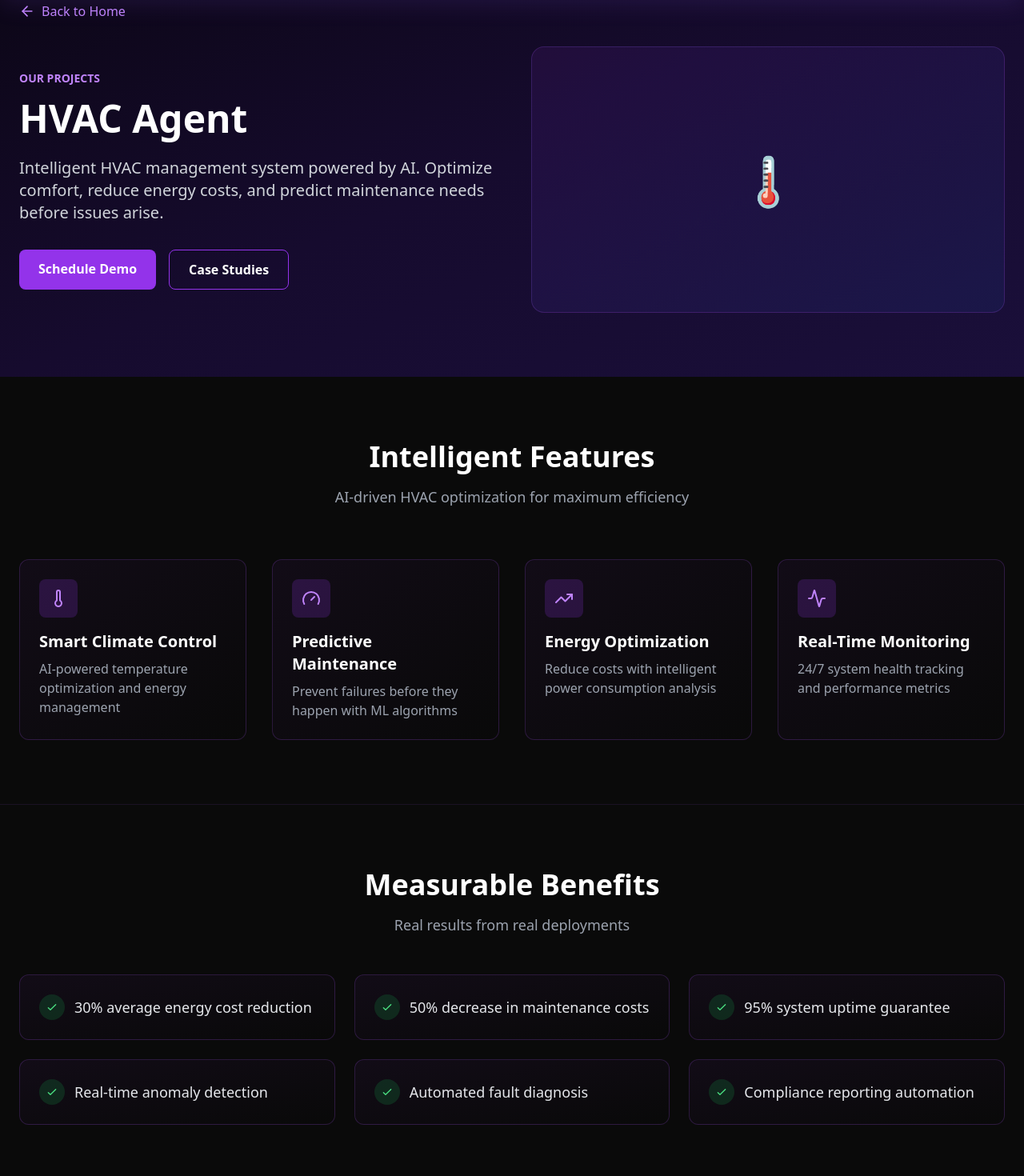
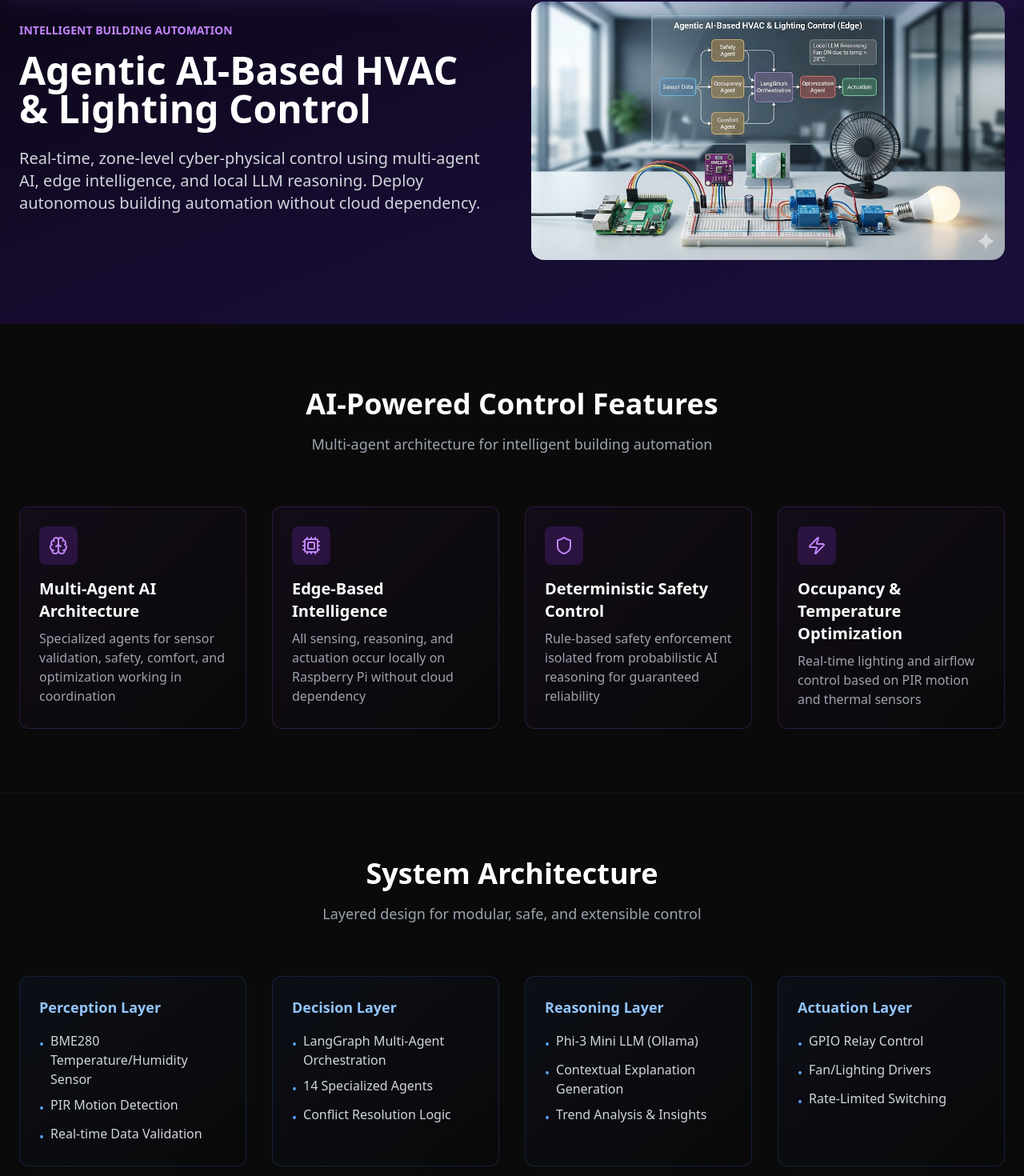
Before and after one commit to KaryampudiMadhav/YuganthaAI, a React (Vite) app in the folder frontend/: page /projects/hvac-agent in a window 1280 px wide. Shown: the part 78-1548 px from the top of the page at 80% size. Built offline with nearby package versions, Linux system fonts and the light colour scheme.

Commit message:
video and pic added

```diff
--- a/frontend/src/pages/projects/AIAgentAvatarPage.jsx
+++ b/frontend/src/pages/projects/AIAgentAvatarPage.jsx
@@ -4,23 +4,23 @@ import { ArrowLeft, Brain, MessageSquare, Zap, Shield } from "lucide-react";
 export default function AIAgentAvatarPage() {
 	const features = [
 		{
-			title: "Natural Conversations",
-			description: "Human-like interactions powered by advanced AI models",
+			title: "Adaptive Learning",
+			description: "Adjusts to each student's pace and confidence level",
 			icon: MessageSquare
 		},
 		{
-			title: "Context Awareness",
-			description: "Understands and remembers conversation context",
+			title: "Emotion-Aware Guidance",
+			description: "Reads student emotions and responds with patient explanations",
 			icon: Brain
 		},
 		{
-			title: "Lightning Fast",
-			description: "Real-time responses with minimal latency",
+			title: "Interactive Media",
+			description: "Uses voice, visuals, and gestures for deeper understanding",
 			icon: Zap
 		},
 		{
-			title: "Secure & Private",
-			description: "Enterprise-grade security and data privacy",
+			title: "Multilingual Support",
+			description: "Supports English and 13 Indian languages for inclusive learning",
 			icon: Shield
 		}
 	];
@@ -28,12 +28,12 @@ export default function AIAgentAvatarPage() {
 	const techStack = ["Python", "TensorFlow", "OpenAI API", "WebRTC", "React", "FastAPI"];
 
 	const useCases = [
-		"Customer Support Automation",
-		"Virtual Personal Assistants",
-		"Educational Tutoring",
-		"Healthcare Consultation",
-		"Sales & Marketing",
-		"HR & Recruitment"
+		"Step-by-step concept guidance",
+		"Textbook-aligned explanations",
+		"Learning in native languages",
+		"Confidence-building mentoring",
+		"Emotion-aware tutoring",
+		"Interactive, engaging lessons"
 	];
 
 	return (
@@ -41,13 +41,7 @@ export default function AIAgentAvatarPage() {
 			{/* Hero Section */}
 			<div className="relative bg-gradient-to-br from-[#0B0614] via-[#160B2E] to-[#1a0f3a] py-20">
 				<div className="max-w-7xl mx-auto px-4 md:px-6">
-					<Link
-						to="/"
-						className="inline-flex items-center gap-2 text-purple-400 hover:text-purple-300 mb-8 transition-colors"
-					>
-						<ArrowLeft size={20} />
-						<span>Back to Home</span>
-					</Link>
+
 
 					<div className="grid md:grid-cols-2 gap-12 items-center">
 						<div>
@@ -56,28 +50,24 @@ export default function AIAgentAvatarPage() {
 								AI Agent Avatar
 							</h1>
 							<p className="text-xl text-gray-300 mb-8">
-								Next-generation conversational AI with lifelike avatars. Transform customer
-								interactions with intelligent, empathetic virtual agents.
+								Our AI Learning Mentor adapts to each student’s pace and confidence, explains
+								concepts patiently, and teaches through interactive media, voice, and emotion-aware guidance.
 							</p>
-							<div className="flex flex-wrap gap-4">
-								<a
-									href="#"
-									className="px-6 py-3 bg-purple-600 hover:bg-purple-700 rounded-lg font-semibold transition-colors"
-								>
-									Try Demo
-								</a>
-								<a
-									href="#"
-									className="px-6 py-3 border border-purple-600 hover:bg-purple-600/10 rounded-lg font-semibold transition-colors"
-								>
-									View Documentation
-								</a>
-							</div>
+							<Link
+								to="/contact"
+								className="inline-block px-8 py-3 bg-purple-600 hover:bg-purple-700 rounded-lg font-semibold transition-colors"
+							>
+								Learn More
+							</Link>
 						</div>
 
 						<div className="relative">
-							<div className="aspect-video bg-gradient-to-br from-purple-900/20 to-blue-900/20 rounded-2xl border border-purple-500/20 flex items-center justify-center">
-								<div className="text-purple-400 text-6xl">🤖</div>
+						<div className="aspect-video bg-gradient-to-br from-purple-900/20 to-blue-900/20 rounded-2xl border border-purple-500/20 overflow-hidden">
+							<img
+								src="/chatbotagent.png"
+								alt="AI Agent Avatar"
+								className="w-full h-full object-contain bg-[#0a0a0a]"
+							/>
 							</div>
 						</div>
 					</div>
@@ -87,8 +77,8 @@ export default function AIAgentAvatarPage() {
 			{/* Features Section */}
 			<div className="max-w-7xl mx-auto px-4 md:px-6 py-20">
 				<div className="text-center mb-16">
-					<h2 className="text-3xl md:text-4xl font-bold mb-4">Powerful Features</h2>
-					<p className="text-gray-400 text-lg">AI-powered capabilities that set us apart</p>
+					<h2 className="text-3xl md:text-4xl font-bold mb-4">What Makes Our AI Mentor Different</h2>
+					<p className="text-gray-400 text-lg">Focused, personal, and inclusive learning for every student</p>
 				</div>
 
 				<div className="grid md:grid-cols-2 lg:grid-cols-4 gap-8">
@@ -107,11 +97,44 @@ export default function AIAgentAvatarPage() {
 				</div>
 			</div>
 
+			{/* Why Choose Section */}
+			<div className="max-w-7xl mx-auto px-4 md:px-6 py-20 bg-gradient-to-b from-transparent via-purple-900/5 to-transparent">
+				<div className="text-center mb-16">
+					<h2 className="text-3xl md:text-4xl font-bold mb-4">Accurate, Document-Based Guidance</h2>
+					<p className="text-gray-400 text-lg">Learning directly from textbooks and uploaded PDFs</p>
+				</div>
+				<div className="grid md:grid-cols-2 gap-12 items-center">
+					<div className="space-y-6">
+						<div className="p-6 bg-gradient-to-br from-blue-900/20 to-transparent border border-blue-500/20 rounded-xl">
+							<h3 className="text-xl font-semibold mb-2 text-blue-300">Syllabus-Focused Learning</h3>
+							<p className="text-gray-300">Explains concepts directly from textbooks, ensuring confusion-free learning aligned with your school curriculum.</p>
+						</div>
+						<div className="p-6 bg-gradient-to-br from-green-900/20 to-transparent border border-green-500/20 rounded-xl">
+							<h3 className="text-xl font-semibold mb-2 text-green-300">Emotion-Aware Intelligence</h3>
+							<p className="text-gray-300">Understands student emotions using realistic facial expressions, lip-sync, and gestures to explain in an engaging, human-like way.</p>
+						</div>
+						<div className="p-6 bg-gradient-to-br from-cyan-900/20 to-transparent border border-cyan-500/20 rounded-xl">
+							<h3 className="text-xl font-semibold mb-2 text-cyan-300">Multilingual Learning (14 Languages)</h3>
+							<p className="text-gray-300">Supports English and 13 Indian languages, allowing students to learn comfortably in their mother tongue without barriers.</p>
+						</div>
+					</div>
+					<div className="relative">
+						<div className="aspect-square bg-gradient-to-br from-purple-900/20 to-blue-900/20 rounded-2xl border border-purple-500/20 flex items-center justify-center">
+							<div className="text-center">
+								<div className="text-6xl mb-4">📚</div>
+								<p className="text-purple-300 font-semibold">AI-Powered Learning</p>
+								<p className="text-gray-400 text-sm mt-2">Personalized Mentoring</p>
+							</div>
+						</div>
+					</div>
+				</div>
+			</div>
+
 			{/* Use Cases Section */}
 			<div className="max-w-7xl mx-auto px-4 md:px-6 py-20 border-t border-purple-500/10">
 				<div className="text-center mb-12">
-					<h2 className="text-3xl md:text-4xl font-bold mb-4">Use Cases</h2>
-					<p className="text-gray-400 text-lg">Versatile applications across industries</p>
+					<h2 className="text-3xl md:text-4xl font-bold mb-4">True Mentor Experience</h2>
+					<p className="text-gray-400 text-lg">Guides students step by step with empathy and clarity</p>
 				</div>
 
 				<div className="grid md:grid-cols-2 lg:grid-cols-3 gap-6">
@@ -130,7 +153,7 @@ export default function AIAgentAvatarPage() {
 			<div className="max-w-7xl mx-auto px-4 md:px-6 py-20 border-t border-purple-500/10">
 				<div className="text-center mb-12">
 					<h2 className="text-3xl md:text-4xl font-bold mb-4">Technology Stack</h2>
-					<p className="text-gray-400 text-lg">Cutting-edge AI and ML technologies</p>
+					<p className="text-gray-400 text-lg">Built for real-time, multilingual, emotion-aware learning</p>
 				</div>
 
 				<div className="flex flex-wrap justify-center gap-4">
@@ -149,10 +172,10 @@ export default function AIAgentAvatarPage() {
 			<div className="max-w-7xl mx-auto px-4 md:px-6 py-20">
 				<div className="bg-gradient-to-br from-purple-900/20 to-blue-900/20 rounded-2xl border border-purple-500/20 p-12 text-center">
 					<h2 className="text-3xl md:text-4xl font-bold mb-4">
-						Ready to Deploy AI Avatars?
+						Ready to Transform Learning?
 					</h2>
 					<p className="text-gray-300 text-lg mb-8 max-w-2xl mx-auto">
-						Contact us to integrate intelligent conversational agents into your platform.
+						Give every student a personal AI mentor with emotion-aware, multilingual guidance.
 					</p>
 					<Link
 						to="/contact"
--- a/frontend/src/pages/projects/AILearningPlatformPage.jsx
+++ b/frontend/src/pages/projects/AILearningPlatformPage.jsx
@@ -44,13 +44,6 @@ export default function AILearningPlatformPage() {
 			{/* Hero Section */}
 			<div className="relative bg-gradient-to-br from-[#0B0614] via-[#160B2E] to-[#1a0f3a] py-20">
 				<div className="max-w-7xl mx-auto px-4 md:px-6">
-					<Link
-						to="/"
-						className="inline-flex items-center gap-2 text-purple-400 hover:text-purple-300 mb-8 transition-colors"
-					>
-						<ArrowLeft size={20} />
-						<span>Back to Home</span>
-					</Link>
 
 					<div className="grid md:grid-cols-2 gap-12 items-center">
 						<div>
@@ -83,22 +76,13 @@ export default function AILearningPlatformPage() {
 						</div>
 
 						<div className="relative">
-							<div className="aspect-video bg-gradient-to-br from-purple-900/20 to-blue-900/20 rounded-2xl border border-purple-500/20 overflow-hidden cursor-pointer group relative"
-								onClick={() => setShowVideo(true)}
-							>
-								<img
-									src="/learnings.png"
-									alt="AI Learning Platform Interface"
+							<div className="aspect-video bg-black rounded-2xl border border-purple-500/20 overflow-hidden">
+								<video
 									className="w-full h-full object-cover"
+									src="/AILEarningVideo.mp4"
+									controls
+									title="AI Learning Platform Preview"
 								/>
-								<div className="absolute inset-0 bg-black/40 group-hover:bg-black/60 transition-all flex items-center justify-center">
-									<div className="text-center">
-										<div className="w-20 h-20 bg-purple-600/30 rounded-full flex items-center justify-center mx-auto mb-4 group-hover:bg-purple-600/50 transition-all">
-											<Play className="text-purple-400 ml-1" size={32} />
-										</div>
-										<p className="text-purple-300">Click to watch preview</p>
-									</div>
-								</div>
 							</div>
 						</div>
 					</div>
@@ -212,7 +196,7 @@ export default function AILearningPlatformPage() {
 						</button>
 						<video
 							className="w-full h-full"
-							src="/AILearningvideo.mp4"
+							src="/AILEarningVideo.mp4"
 							controls
 							autoPlay
 							title="AI Learning Platform Preview"
--- a/frontend/src/pages/projects/CourtBookerPage.jsx
+++ b/frontend/src/pages/projects/CourtBookerPage.jsx
@@ -32,13 +32,7 @@ export default function CourtBookerPage() {
 			{/* Hero Section */}
 			<div className="relative bg-gradient-to-br from-[#0B0614] via-[#160B2E] to-[#1a0f3a] py-20">
 				<div className="max-w-7xl mx-auto px-4 md:px-6">
-					<Link
-						to="/"
-						className="inline-flex items-center gap-2 text-purple-400 hover:text-purple-300 mb-8 transition-colors"
-					>
-						<ArrowLeft size={20} />
-						<span>Back to Home</span>
-					</Link>
+
 
 					<div className="grid md:grid-cols-2 gap-12 items-center">
 						<div>
@@ -72,9 +66,9 @@ export default function CourtBookerPage() {
 						<div className="relative">
 							<div className="aspect-video bg-gradient-to-br from-purple-900/20 to-blue-900/20 rounded-2xl border border-purple-500/20 overflow-hidden">
 								<img
-									src="/courtbooking.png"
+									src="/court_booking.png"
 									alt="Court Booking System Interface"
-									className="w-full h-full object-cover"
+									className="w-full h-full object-contain bg-[#0a0a0a]"
 								/>
 							</div>
 						</div>
--- a/frontend/src/pages/projects/HVACAgentPage.jsx
+++ b/frontend/src/pages/projects/HVACAgentPage.jsx
@@ -1,39 +1,60 @@
 import { Link } from "react-router-dom";
-import { ArrowLeft, Thermometer, Gauge, TrendingUp, Activity } from "lucide-react";
+import { ArrowLeft, Zap, Shield, Brain, BarChart3, Cpu, Lightbulb } from "lucide-react";
 
 export default function HVACAgentPage() {
 	const features = [
 		{
-			title: "Smart Climate Control",
-			description: "AI-powered temperature optimization and energy management",
-			icon: Thermometer
+			title: "Multi-Agent AI Architecture",
+			description: "Specialized agents for sensor validation, safety, comfort, and optimization working in coordination",
+			icon: Brain
 		},
 		{
-			title: "Predictive Maintenance",
-			description: "Prevent failures before they happen with ML algorithms",
-			icon: Gauge
+			title: "Edge-Based Intelligence",
+			description: "All sensing, reasoning, and actuation occur locally on Raspberry Pi without cloud dependency",
+			icon: Cpu
 		},
 		{
-			title: "Energy Optimization",
-			description: "Reduce costs with intelligent power consumption analysis",
-			icon: TrendingUp
+			title: "Deterministic Safety Control",
+			description: "Rule-based safety enforcement isolated from probabilistic AI reasoning for guaranteed reliability",
+			icon: Shield
 		},
 		{
-			title: "Real-Time Monitoring",
-			description: "24/7 system health tracking and performance metrics",
-			icon: Activity
+			title: "Occupancy & Temperature Optimization",
+			description: "Real-time lighting and airflow control based on PIR motion and thermal sensors",
+			icon: Zap
 		}
 	];
 
-	const techStack = ["IoT Sensors", "Machine Learning", "Python", "MQTT", "Time Series DB", "React Dashboard"];
+	const architectureComponents = [
+		{
+			category: "Perception Layer",
+			items: ["BME280 Temperature/Humidity Sensor", "PIR Motion Detection", "Real-time Data Validation"]
+		},
+		{
+			category: "Decision Layer",
+			items: ["LangGraph Multi-Agent Orchestration", "14 Specialized Agents", "Conflict Resolution Logic"]
+		},
+		{
+			category: "Reasoning Layer",
+			items: ["Phi-3 Mini LLM (Ollama)", "Contextual Explanation Generation", "Trend Analysis & Insights"]
+		},
+		{
+			category: "Actuation Layer",
+			items: ["GPIO Relay Control", "Fan/Lighting Drivers", "Rate-Limited Switching"]
+		}
+	];
 
-	const benefits = [
-		"30% average energy cost reduction",
-		"50% decrease in maintenance costs",
-		"95% system uptime guarantee",
-		"Real-time anomaly detection",
-		"Automated fault diagnosis",
-		"Compliance reporting automation"
+	const techStack = ["Raspberry Pi 5", "Python", "LangGraph", "Phi-3 Mini", "Ollama", "BME280 Sensor", "PIR Sensor", "GPIO Relays", "Real-Time OS"];
+
+	const capabilities = [
+		"Autonomous zone-level control with human presence detection",
+		"Temperature-driven HVAC fan control (28°C threshold)",
+		"Occupancy-based lighting with 10-second inactivity timeout",
+		"Sensor validation and fault detection",
+		"AI-generated explanations for every control decision",
+		"Offline operation with edge-based processing",
+		"Explainable decision pathways for transparency",
+		"Scalable multi-zone architecture"
 	];
 
 	return (
@@ -41,44 +62,27 @@ export default function HVACAgentPage() {
 			{/* Hero Section */}
 			<div className="relative bg-gradient-to-br from-[#0B0614] via-[#160B2E] to-[#1a0f3a] py-20">
 				<div className="max-w-7xl mx-auto px-4 md:px-6">
-					<Link
-						to="/"
-						className="inline-flex items-center gap-2 text-purple-400 hover:text-purple-300 mb-8 transition-colors"
-					>
-						<ArrowLeft size={20} />
-						<span>Back to Home</span>
-					</Link>
 
 					<div className="grid md:grid-cols-2 gap-12 items-center">
 						<div>
-							<div className="text-sm text-purple-400 font-semibold mb-4">OUR PROJECTS</div>
+							<div className="text-sm text-purple-400 font-semibold mb-4">INTELLIGENT BUILDING AUTOMATION</div>
 							<h1 className="text-4xl md:text-5xl font-bold mb-6">
-								HVAC Agent
+								Agentic AI-Based HVAC & Lighting Control
 							</h1>
 							<p className="text-xl text-gray-300 mb-8">
-								Intelligent HVAC management system powered by AI. Optimize comfort,
-								reduce energy costs, and predict maintenance needs before issues arise.
+								Real-time, zone-level cyber-physical control using multi-agent AI, edge intelligence,
+								and local LLM reasoning. Deploy autonomous building automation without cloud dependency.
 							</p>
-							<div className="flex flex-wrap gap-4">
-								<a
-									href="#"
-									className="px-6 py-3 bg-purple-600 hover:bg-purple-700 rounded-lg font-semibold transition-colors"
-								>
-									Schedule Demo
-								</a>
-								<a
-									href="#"
-									className="px-6 py-3 border border-purple-600 hover:bg-purple-600/10 rounded-lg font-semibold transition-colors"
-								>
-									Case Studies
-								</a>
-							</div>
+
+
 						</div>
 
 						<div className="relative">
-							<div className="aspect-video bg-gradient-to-br from-purple-900/20 to-blue-900/20 rounded-2xl border border-purple-500/20 flex items-center justify-center">
-								<div className="text-purple-400 text-6xl">🌡️</div>
-							</div>
+							<img
+								src="/HVACimg.png"
+								alt="HVAC Control System"
+								className="w-full h-full object-contain bg-[#0a0a0a] rounded-2xl"
+							/>
 						</div>
 					</div>
 				</div>
@@ -87,8 +91,8 @@ export default function HVACAgentPage() {
 			{/* Features Section */}
 			<div className="max-w-7xl mx-auto px-4 md:px-6 py-20">
 				<div className="text-center mb-16">
-					<h2 className="text-3xl md:text-4xl font-bold mb-4">Intelligent Features</h2>
-					<p className="text-gray-400 text-lg">AI-driven HVAC optimization for maximum efficiency</p>
+					<h2 className="text-3xl md:text-4xl font-bold mb-4">AI-Powered Control Features</h2>
+					<p className="text-gray-400 text-lg">Multi-agent architecture for intelligent building automation</p>
 				</div>
 
 				<div className="grid md:grid-cols-2 lg:grid-cols-4 gap-8">
@@ -107,26 +111,53 @@ export default function HVACAgentPage() {
 				</div>
 			</div>
 
-			{/* Benefits Section */}
+			{/* System Architecture Section */}
 			<div className="max-w-7xl mx-auto px-4 md:px-6 py-20 border-t border-purple-500/10">
-				<div className="text-center mb-12">
-					<h2 className="text-3xl md:text-4xl font-bold mb-4">Measurable Benefits</h2>
-					<p className="text-gray-400 text-lg">Real results from real deployments</p>
+				<div className="text-center mb-16">
+					<h2 className="text-3xl md:text-4xl font-bold mb-4">System Architecture</h2>
+					<p className="text-gray-400 text-lg">Layered design for modular, safe, and extensible control</p>
 				</div>
 
-				<div className="grid md:grid-cols-2 lg:grid-cols-3 gap-6">
-					{benefits.map((benefit, index) => (
+				<div className="grid md:grid-cols-2 lg:grid-cols-4 gap-8">
+					{architectureComponents.map((component, index) => (
+						<div
+							key={index}
+							className="p-6 bg-gradient-to-br from-blue-900/10 to-transparent border border-blue-500/20 rounded-xl"
+						>
+							<h3 className="text-lg font-semibold mb-4 text-blue-300">{component.category}</h3>
+							<ul className="space-y-2">
+								{component.items.map((item, idx) => (
+									<li key={idx} className="flex items-start gap-2 text-gray-300">
+										<span className="text-blue-400 mt-1">•</span>
+										<span>{item}</span>
+									</li>
+								))}
+							</ul>
+						</div>
+					))}
+				</div>
+			</div>
+
+			{/* Control Capabilities Section */}
+			<div className="max-w-7xl mx-auto px-4 md:px-6 py-20 border-t border-purple-500/10">
+				<div className="text-center mb-16">
+					<h2 className="text-3xl md:text-4xl font-bold mb-4">Autonomous Capabilities</h2>
+					<p className="text-gray-400 text-lg">Real-time decision-making and control</p>
+				</div>
+
+				<div className="grid md:grid-cols-2 gap-6">
+					{capabilities.map((capability, index) => (
 						<div
 							key={index}
 							className="p-6 bg-gradient-to-br from-purple-900/10 to-transparent border border-purple-500/20 rounded-xl hover:border-purple-500/40 transition-all"
 						>
-							<div className="flex items-center gap-3">
-								<div className="w-8 h-8 bg-green-600/20 rounded-full flex items-center justify-center flex-shrink-0">
-									<svg className="w-4 h-4 text-green-400" fill="none" stroke="currentColor" viewBox="0 0 24 24">
+							<div className="flex items-start gap-3">
+								<div className="w-6 h-6 bg-green-600/20 rounded-full flex items-center justify-center flex-shrink-0 mt-1">
+									<svg className="w-3 h-3 text-green-400" fill="none" stroke="currentColor" viewBox="0 0 24 24">
 										<path strokeLinecap="round" strokeLinejoin="round" strokeWidth={2} d="M5 13l4 4L19 7" />
 									</svg>
 								</div>
-								<p className="text-lg font-medium text-gray-200">{benefit}</p>
+								<p className="text-gray-200">{capability}</p>
 							</div>
 						</div>
 					))}
@@ -156,16 +187,17 @@ export default function HVACAgentPage() {
 			<div className="max-w-7xl mx-auto px-4 md:px-6 py-20">
 				<div className="bg-gradient-to-br from-purple-900/20 to-blue-900/20 rounded-2xl border border-purple-500/20 p-12 text-center">
 					<h2 className="text-3xl md:text-4xl font-bold mb-4">
-						Optimize Your HVAC Systems Today
+						Build Intelligent Building Automation
 					</h2>
 					<p className="text-gray-300 text-lg mb-8 max-w-2xl mx-auto">
-						Let's discuss how our AI-powered HVAC solution can reduce your energy costs and improve system reliability.
+						Deploy autonomous HVAC and lighting control with edge-based AI. No cloud dependency,
+						explainable decisions, and real-time responsiveness for your building zones.
 					</p>
 					<Link
 						to="/contact"
 						className="inline-block px-8 py-4 bg-purple-600 hover:bg-purple-700 rounded-lg font-semibold transition-colors"
 					>
-						Request Consultation
+						Start Building
 					</Link>
 				</div>
 			</div>
```
Also changed, not shown: frontend/src/pages/AboutPage.jsx (+8 -8 lines), frontend/index.html (line endings or trailing spaces), frontend/public/HVACimg.png (added), frontend/public/chatbotagent.png (added).
